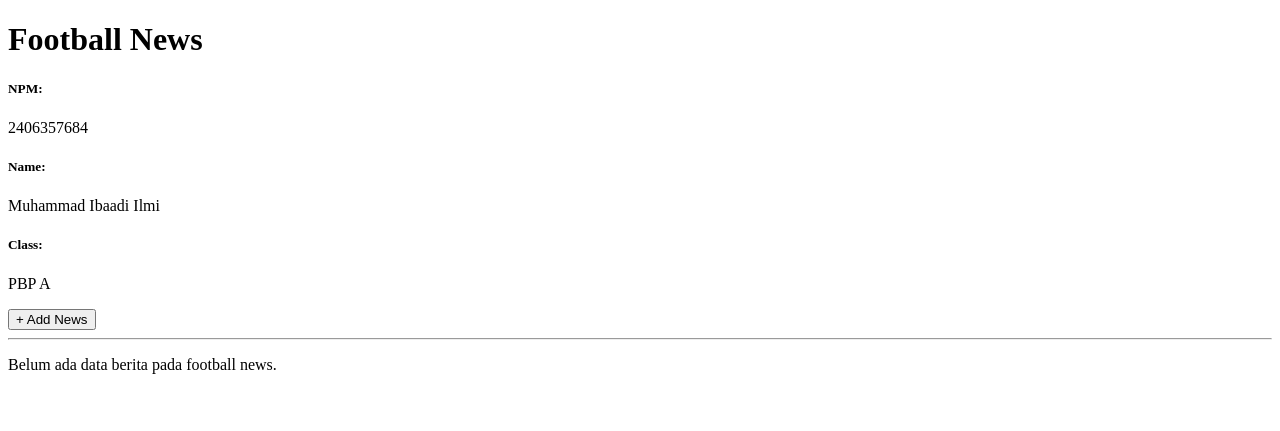
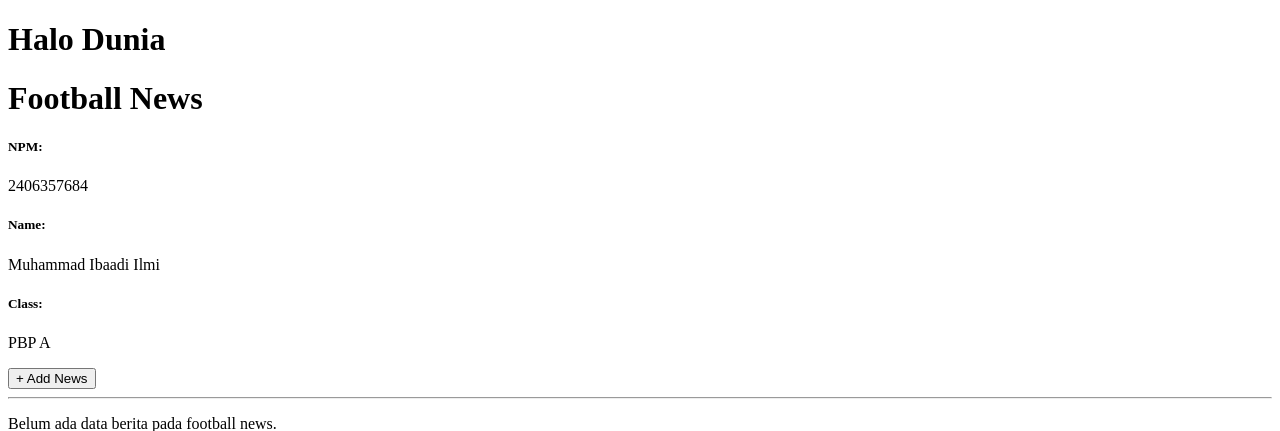
Before and after one commit to skrjmcdc/football-news, a Django app: page / in a window 1280 px wide. Shown: the top 431 px of the page. Run offline with Django 5.2, Linux system fonts and the light colour scheme; data that the repository does not hold is empty.

Commit message:
Halo Dunia

```diff
--- a/main/templates/main.html
+++ b/main/templates/main.html
@@ -1,5 +1,7 @@
 {% extends 'base.html' %}
 {% block content %}
+
+<h1>Halo Dunia</h1>
 
 <h1>Football News</h1>
 
```
